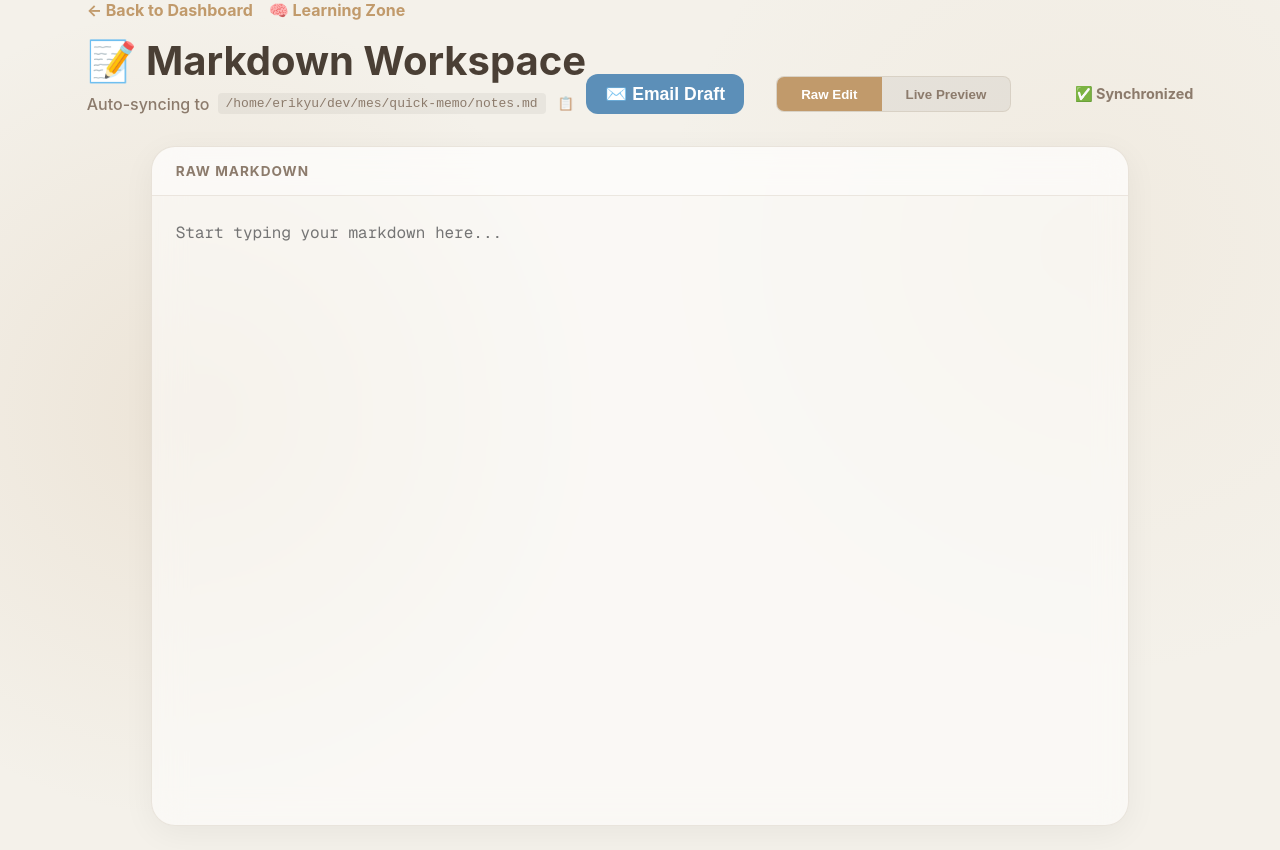
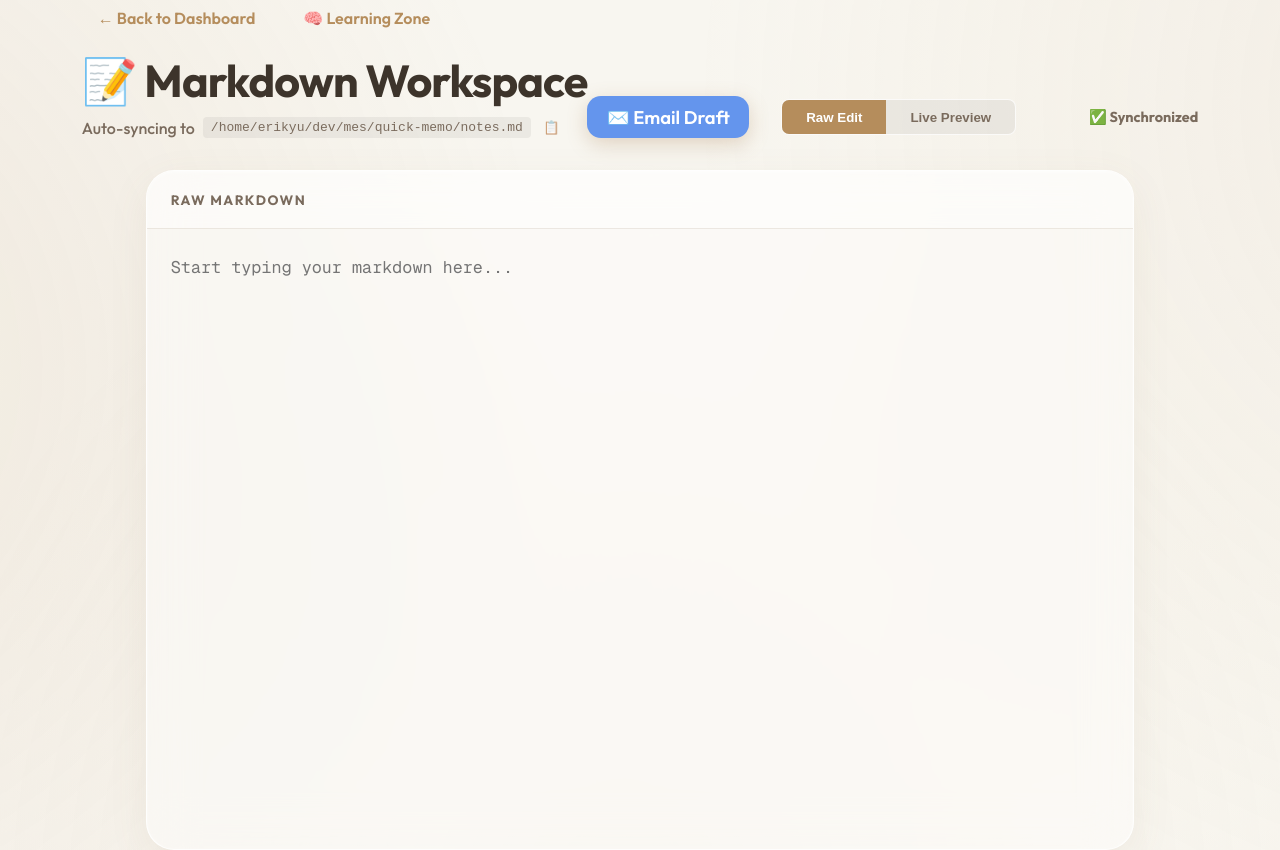
Before and after one commit to sinoyuhanxiao/quick-memo, a Next.js app in the folder web/: page /markdown in a window 1280 px wide. Before the commit the page ends 826 px from the top, so only its background shows below. Built offline with nearby package versions, Linux system fonts and the light colour scheme.

Commit message:
style: Premium UI overhaul with animated gradients, deep glassmorphism, Outfit font, and micro-animations

```diff
--- a/web/app/dashboard/page.js
+++ b/web/app/dashboard/page.js
@@ -152,12 +152,12 @@ export default function Dashboard() {
       ) : (
         Object.entries(grouped)
           .filter(([cat]) => filterCategory === 'All' || cat === filterCategory)
-          .map(([cat, items]) => {
+          .map(([cat, items], index) => {
           const activeItems = items.filter(i => !i.is_completed);
           const completedItems = items.filter(i => i.is_completed);
 
           return (
-            <div key={cat} className="glass-panel" style={{ padding: '1.5rem', marginBottom: '1.5rem' }}>
+            <div key={cat} className="glass-panel animate-in" style={{ padding: '1.5rem', marginBottom: '1.5rem', animationDelay: `${index * 0.1}s` }}>
               <h2 style={{ color: 'var(--accent-color)', marginBottom: '1rem' }}>{cat} <span style={{fontSize:'0.9rem', color:'var(--text-secondary)'}}>({activeItems.length})</span></h2>
 
               <div className="todo-list">
--- a/web/app/globals.css
+++ b/web/app/globals.css
@@ -1,18 +1,17 @@
 :root {
-  --bg-color: #f4f1ea;
-  --text-primary: #4a3f35;
-  --text-secondary: #8c7b6c;
-  --glass-bg: rgba(255, 255, 255, 0.5);
-  --glass-border: rgba(139, 115, 85, 0.15);
-  --accent-color: #c19a6b;
-  --accent-hover: #a88157;
+  --bg-color: #f8f6f0;
+  --text-primary: #3d342b;
+  --text-secondary: #7a6b5d;
+  --glass-bg: rgba(255, 255, 255, 0.45);
+  --glass-border: rgba(255, 255, 255, 0.8);
+  --accent-color: #b58d5c;
+  --accent-hover: #9e794c;
   --success-color: #10b981;
-  --priority-1: #5c8fb8; /* Muted blue */
-  --priority-2: #6eb58f; /* Muted green */
-  --priority-3: #d1ab64; /* Khaki/gold */
-  --priority-4: #d8895b; /* Muted orange */
-  --priority-5: #c95a5a; /* Muted red */
-  font-family: 'Inter', -apple-system, BlinkMacSystemFont, 'Segoe UI', Roboto, Oxygen, Ubuntu, Cantarell, 'Open Sans', 'Helvetica Neue', sans-serif;
+  --priority-1: #6495ED; /* Cornflower Blue */
+  --priority-2: #3CB371; /* Medium Sea Green */
+  --priority-3: #DAA520; /* Goldenrod */
+  --priority-4: #FF8C00; /* Dark Orange */
+  --priority-5: #CD5C5C; /* Indian Red */
 }
 
 * {
@@ -29,10 +28,40 @@ body {
   flex-direction: column;
   align-items: center;
   justify-content: center;
-  background-image:
+  font-family: var(--font-outfit), -apple-system, BlinkMacSystemFont, 'Segoe UI', Roboto, Helvetica, Arial, sans-serif;
+  overflow-x: hidden;
+  position: relative;
+}
+
+/* Dynamic Animated Background Gradient */
+body::before {
+  content: "";
+  position: fixed;
+  top: -50%;
+  left: -50%;
+  width: 200%;
+  height: 200%;
+  background:
     radial-gradient(circle at 15% 50%, rgba(193, 154, 107, 0.15), transparent 35%),
-    radial-gradient(circle at 85% 30%, rgba(210, 180, 140, 0.1), transparent 35%);
-  overflow-x: hidden;
+    radial-gradient(circle at 85% 30%, rgba(210, 180, 140, 0.12), transparent 35%),
+    radial-gradient(circle at 50% 80%, rgba(230, 210, 180, 0.1), transparent 40%);
+  z-index: -1;
+  animation: gradientFlow 25s ease-in-out infinite alternate;
+}
+
+@keyframes gradientFlow {
+  0% { transform: rotate(0deg) scale(1); }
+  50% { transform: rotate(5deg) scale(1.05); }
+  100% { transform: rotate(-5deg) scale(1); }
+}
+
+@keyframes fadeSlideIn {
+  0% { opacity: 0; transform: translateY(20px); }
+  100% { opacity: 1; transform: translateY(0); }
+}
+
+.animate-in {
+  animation: fadeSlideIn 0.6s cubic-bezier(0.16, 1, 0.3, 1) forwards;
 }
 
 .container {
@@ -42,21 +71,30 @@ body {
   display: flex;
   flex-direction: column;
   gap: 2rem;
+  z-index: 1;
 }
 
-/* Glassmorphism Panel */
+/* Premium Glassmorphism Panel */
 .glass-panel {
   background: var(--glass-bg);
-  backdrop-filter: blur(16px);
-  -webkit-backdrop-filter: blur(16px);
+  backdrop-filter: blur(24px);
+  -webkit-backdrop-filter: blur(24px);
   border: 1px solid var(--glass-border);
-  border-radius: 24px;
-  padding: 2rem;
-  box-shadow: 0 8px 32px 0 rgba(0, 0, 0, 0.05);
+  border-radius: 28px;
+  padding: 2.5rem;
+  box-shadow:
+    0 12px 40px rgba(139, 115, 85, 0.08),
+    0 1px 3px rgba(255, 255, 255, 0.6) inset;
   display: flex;
   flex-direction: column;
-  gap: 1.5rem;
-  transition: transform 0.3s ease, box-shadow 0.3s ease;
+  gap: 1.8rem;
+  transition: transform 0.4s cubic-bezier(0.16, 1, 0.3, 1), box-shadow 0.4s cubic-bezier(0.16, 1, 0.3, 1);
+}
+
+.glass-panel:hover {
+  box-shadow:
+    0 16px 50px rgba(139, 115, 85, 0.12),
+    0 1px 3px rgba(255, 255, 255, 0.8) inset;
 }
 
 /* Text Input */
@@ -64,16 +102,19 @@ body {
   width: 100%;
   background: transparent;
   border: none;
-  border-bottom: 2px solid var(--glass-border);
+  border-bottom: 2px solid rgba(139, 115, 85, 0.15);
   color: var(--text-primary);
-  font-size: 1.5rem;
-  padding: 0.5rem 0;
+  font-size: 1.6rem;
+  padding: 0.8rem 0;
   outline: none;
   transition: border-color 0.3s ease;
   resize: none;
+  font-family: inherit;
+  font-weight: 500;
 }
 .memo-input::placeholder {
-  color: var(--text-secondary);
+  color: rgba(139, 115, 85, 0.4);
+  font-weight: 400;
 }
 .memo-input:focus {
   border-bottom-color: var(--accent-color);
@@ -82,59 +123,65 @@ body {
 /* Priority Selector */
 .priority-selector {
   display: flex;
-  gap: 0.75rem;
+  gap: 0.8rem;
   justify-content: space-between;
 }
 .priority-btn {
   flex: 1;
-  background: rgba(0, 0, 0, 0.03);
-  border: 1px solid var(--glass-border);
+  background: rgba(255, 255, 255, 0.3);
+  border: 1px solid rgba(255, 255, 255, 0.6);
   color: var(--text-secondary);
   padding: 1rem 0;
-  border-radius: 12px;
-  font-size: 1.2rem;
+  border-radius: 14px;
+  font-size: 1.25rem;
   font-weight: 600;
   cursor: pointer;
-  transition: all 0.2s ease;
+  transition: all 0.25s cubic-bezier(0.16, 1, 0.3, 1);
   display: flex;
   align-items: center;
   justify-content: center;
+  font-family: inherit;
+  box-shadow: 0 2px 8px rgba(0,0,0,0.02);
 }
 .priority-btn:hover {
+  transform: translateY(-3px);
+  background: rgba(255, 255, 255, 0.6);
+  box-shadow: 0 6px 16px rgba(0,0,0,0.04);
+}
+.priority-btn.selected {
   transform: translateY(-2px);
-  background: rgba(0, 0, 0, 0.06);
 }
-.priority-btn.selected[data-val="1"] { background: var(--priority-1); color: #fff; border-color: var(--priority-1); box-shadow: 0 0 15px rgba(59, 130, 246, 0.3); }
-.priority-btn.selected[data-val="2"] { background: var(--priority-2); color: #fff; border-color: var(--priority-2); box-shadow: 0 0 15px rgba(16, 185, 129, 0.3); }
-.priority-btn.selected[data-val="3"] { background: var(--priority-3); color: #fff; border-color: var(--priority-3); box-shadow: 0 0 15px rgba(245, 158, 11, 0.3); }
-.priority-btn.selected[data-val="4"] { background: var(--priority-4); color: #fff; border-color: var(--priority-4); box-shadow: 0 0 15px rgba(249, 115, 22, 0.3); }
-.priority-btn.selected[data-val="5"] { background: var(--priority-5); color: #fff; border-color: var(--priority-5); box-shadow: 0 0 15px rgba(239, 68, 68, 0.3); }
+.priority-btn.selected[data-val="1"] { background: var(--priority-1); color: #fff; border-color: var(--priority-1); box-shadow: 0 6px 20px rgba(100, 149, 237, 0.35); }
+.priority-btn.selected[data-val="2"] { background: var(--priority-2); color: #fff; border-color: var(--priority-2); box-shadow: 0 6px 20px rgba(60, 179, 113, 0.35); }
+.priority-btn.selected[data-val="3"] { background: var(--priority-3); color: #fff; border-color: var(--priority-3); box-shadow: 0 6px 20px rgba(218, 165, 32, 0.35); }
+.priority-btn.selected[data-val="4"] { background: var(--priority-4); color: #fff; border-color: var(--priority-4); box-shadow: 0 6px 20px rgba(255, 140, 0, 0.35); }
+.priority-btn.selected[data-val="5"] { background: var(--priority-5); color: #fff; border-color: var(--priority-5); box-shadow: 0 6px 20px rgba(205, 92, 92, 0.35); }
 
 /* Submit Button */
 .submit-btn {
-  background: var(--accent-color);
+  background: linear-gradient(135deg, #c19a6b, #a88157);
   color: white;
   border: none;
-  padding: 1rem;
-  border-radius: 12px;
-  font-size: 1.1rem;
+  padding: 1.2rem;
+  border-radius: 14px;
+  font-size: 1.15rem;
   font-weight: 600;
   cursor: pointer;
-  transition: all 0.2s ease;
-  margin-top: 1rem;
+  transition: all 0.3s cubic-bezier(0.16, 1, 0.3, 1);
+  margin-top: 0.5rem;
+  font-family: inherit;
+  box-shadow: 0 6px 20px rgba(168, 129, 87, 0.3);
 }
 .submit-btn:hover:not(:disabled) {
-  background: var(--accent-hover);
-  transform: translateY(-2px);
-  box-shadow: 0 4px 20px rgba(79, 70, 229, 0.3);
+  transform: translateY(-2px) scale(1.01);
+  box-shadow: 0 10px 25px rgba(168, 129, 87, 0.4);
 }
 .submit-btn:active:not(:disabled) {
-  transform: translateY(0);
+  transform: translateY(1px);
 }
-
 .submit-btn:disabled {
-  background: rgba(0, 0, 0, 0.05);
-  color: var(--text-secondary);
+  background: rgba(139, 115, 85, 0.1);
+  color: rgba(139, 115, 85, 0.4);
   cursor: not-allowed;
   transform: none;
   box-shadow: none;
@@ -143,114 +190,106 @@ body {
 /* Status message */
 .status-msg {
   text-align: center;
-  font-size: 0.9rem;
+  font-size: 0.95rem;
   min-height: 1.5em;
   opacity: 0;
   transition: opacity 0.3s ease;
   margin-top: -0.5rem;
+  font-weight: 500;
 }
-.status-msg.show {
-  opacity: 1;
-}
+.status-msg.show { opacity: 1; }
 .status-msg.success { color: var(--success-color); }
 .status-msg.error { color: var(--priority-5); }
 
-/* Markdown Editor specific styles */
-.md-split-pane {
+/* Custom Checkbox */
+.todo-checkbox {
+  appearance: none;
+  -webkit-appearance: none;
+  width: 22px;
+  height: 22px;
+  border: 2px solid rgba(139, 115, 85, 0.3);
+  border-radius: 6px;
+  background: rgba(255, 255, 255, 0.5);
+  cursor: pointer;
   display: flex;
-  gap: 2rem;
-  width: 100%;
-  max-width: 100%;
-  height: 85vh;
-  padding: 0 4rem;
+  align-items: center;
+  justify-content: center;
+  transition: all 0.2s ease;
+  position: relative;
 }
-.md-pane {
-  flex: 1;
-  display: flex;
-  flex-direction: column;
+.todo-checkbox:hover {
+  border-color: var(--accent-color);
+  background: rgba(255, 255, 255, 0.8);
 }
-.md-pane-header {
-  padding: 1rem 1.5rem;
-  border-bottom: 1px solid var(--glass-border);
+.todo-checkbox:checked {
+  background: var(--accent-color);
+  border-color: var(--accent-color);
+}
+.todo-checkbox:checked::after {
+  content: "✓";
+  color: white;
+  font-size: 14px;
   font-weight: bold;
-  color: var(--text-secondary);
-  text-transform: uppercase;
-  letter-spacing: 1px;
-  font-size: 0.85rem;
-  background: rgba(255,255,255,0.4);
-  border-top-left-radius: 24px;
-  border-top-right-radius: 24px;
-}
-.md-textarea {
-  flex: 1;
-  background: transparent;
-  border: none;
-  padding: 1.5rem;
-  font-family: 'Geist Mono', monospace;
-  font-size: 1rem;
-  line-height: 1.6;
-  color: var(--text-primary);
-  resize: none;
-  outline: none;
-}
-.md-preview {
-  flex: 1;
-  padding: 1.5rem;
-  overflow-y: auto;
-  font-size: 1.05rem;
-  line-height: 1.7;
+  position: absolute;
 }
 
-/* Markdown Formatting rendering */
-.md-preview h1, .md-preview h2, .md-preview h3 {
-  color: var(--text-primary);
-  margin-top: 1.5rem;
-  margin-bottom: 0.75rem;
+/* Shared Classes */
+.page-container { padding: 3rem 2rem; min-height: 100vh; display: flex; flex-direction: column; align-items: center; z-index: 1; position: relative;}
+.page-container-narrow { max-width: 800px; margin: 0 auto; width: 100%; z-index: 1; position: relative;}
+.page-header { width: 100%; display: flex; justify-content: space-between; align-items: flex-end; margin-bottom: 2rem; }
+.page-title { font-size: 2.8rem; margin: 0; display: flex; align-items: center; gap: 0.8rem; font-weight: 700; letter-spacing: -0.02em; }
+.nav-links { display: flex; gap: 1rem; align-items: center; }
+.nav-link { color: var(--accent-color); text-decoration: none; font-weight: 600; padding: 0.5rem 1rem; border-radius: 8px; transition: background 0.2s; }
+.nav-link:hover { background: rgba(181, 141, 92, 0.1); }
+.nav-link-btn { text-decoration: none; background: transparent; color: var(--accent-color); border: 2px solid var(--accent-color); padding: 0.5rem 1.2rem; border-radius: 10px; font-weight: 600; transition: all 0.2s; }
+.nav-link-btn:hover { background: var(--accent-color); color: white; }
+
+/* Dashboard List Components */
+.dashboard-header { display: flex; justify-content: space-between; align-items: center; margin-bottom: 1.5rem; border-bottom: 1px solid rgba(139, 115, 85, 0.15); padding-bottom: 1.5rem; }
+.dashboard-controls { display: flex; gap: 1rem; align-items: center; }
+.sort-select { padding: 0.6rem 1rem; border-radius: 10px; background: rgba(255,255,255,0.6); border: 1px solid var(--glass-border); color: var(--text-primary); outline: none; font-family: inherit; font-weight: 500; cursor: pointer; transition: all 0.2s; }
+.sort-select:hover { background: rgba(255,255,255,0.9); }
+.todo-list { display: flex; flex-direction: column; gap: 1rem; }
+.todo-row {
+  display: flex;
+  justify-content: space-between;
+  align-items: center;
+  padding: 1.2rem 1.5rem;
+  background: rgba(255, 255, 255, 0.4);
+  border-radius: 16px;
+  border: 1px solid rgba(255,255,255,0.8);
+  transition: all 0.3s cubic-bezier(0.16, 1, 0.3, 1);
+  box-shadow: 0 4px 15px rgba(139, 115, 85, 0.03);
 }
-.md-preview h1 { font-size: 2.2rem; border-bottom: 2px solid var(--glass-border); padding-bottom: 0.3rem; }
-.md-preview h2 { font-size: 1.8rem; }
-.md-preview h3 { font-size: 1.4rem; }
-.md-preview p { margin-bottom: 1rem; }
-.md-preview ul { margin-left: 1.5rem; margin-bottom: 1rem; list-style-type: disc; }
-.md-preview ol { margin-left: 1.5rem; margin-bottom: 1rem; list-style-type: decimal; }
-.md-preview li { margin-bottom: 0.4rem; }
-.md-preview code { background: rgba(0,0,0,0.05); padding: 0.2rem 0.4rem; border-radius: 4px; font-family: monospace; font-size: 0.9em; }
-.md-preview pre { background: rgba(0,0,0,0.03); padding: 1rem; border-radius: 8px; overflow-x: auto; margin-bottom: 1rem; }
-.md-preview pre code { background: transparent; padding: 0; }
-.md-preview blockquote { border-left: 4px solid var(--accent-color); padding-left: 1rem; color: var(--text-secondary); font-style: italic; margin-bottom: 1rem; }
-.md-preview a { color: var(--priority-1); text-decoration: none; }
-.md-preview a:hover { text-decoration: underline; }
+.todo-row:hover {
+  transform: translateY(-2px);
+  background: rgba(255, 255, 255, 0.6);
+  box-shadow: 0 8px 25px rgba(139, 115, 85, 0.08);
+}
+.todo-content-wrapper { display: flex; align-items: center; gap: 1.2rem; flex: 1; min-width: 0; }
+.todo-input { flex: 1; background: transparent; border: none; border-bottom: 2px solid var(--accent-color); color: var(--text-primary); font-size: 1.15rem; outline: none; font-family: inherit; padding-bottom: 0.2rem;}
+.todo-text { font-size: 1.15rem; word-break: break-word; flex: 1; font-weight: 500;}
+.todo-actions { display: flex; align-items: center; gap: 0.8rem; margin-left: 1.5rem; }
+.todo-priority-badge { padding: 0.3rem 0.8rem; border-radius: 20px; font-size: 0.85rem; color: #fff; font-weight: 700; letter-spacing: 0.02em; }
+.todo-delete-btn { background: transparent; border: none; color: var(--priority-5); cursor: pointer; font-size: 1.3rem; padding: 0.3rem; opacity: 0.6; border-radius: 8px; transition: all 0.2s;}
+.todo-delete-btn:hover { opacity: 1; background: rgba(205, 92, 92, 0.1); }
 
-/* Structural & Shared Classes */
-.page-container { padding: 2rem; min-height: 100vh; display: flex; flex-direction: column; align-items: center; }
-.page-container-narrow { max-width: 800px; margin: 0 auto; width: 100%; }
-.page-header { width: 100%; display: flex; justify-content: space-between; align-items: flex-end; margin-bottom: 2rem; }
-.page-title { font-size: 2.5rem; margin: 0; display: flex; align-items: center; gap: 0.8rem; }
-.nav-links { display: flex; gap: 1rem; align-items: center; }
-.nav-link { color: var(--accent-color); text-decoration: none; font-weight: bold; }
-.nav-link-btn { text-decoration: none; background: transparent; color: var(--accent-color); border: 1px solid var(--accent-color); }
+/* Learning / Markdown Overrides */
+.md-split-pane { display: flex; gap: 2rem; width: 100%; max-width: 100%; height: 85vh; padding: 0 4rem; z-index: 1;}
+.md-pane { flex: 1; display: flex; flex-direction: column; }
+.md-pane-header { padding: 1.2rem 1.5rem; border-bottom: 1px solid rgba(139,115,85,0.15); font-weight: 700; color: var(--text-secondary); text-transform: uppercase; letter-spacing: 1.5px; font-size: 0.85rem; background: rgba(255,255,255,0.4); border-top-left-radius: 28px; border-top-right-radius: 28px; }
+.md-textarea { flex: 1; background: transparent; border: none; padding: 1.5rem; font-family: var(--font-geist-mono), monospace; font-size: 1.05rem; line-height: 1.7; color: var(--text-primary); resize: none; outline: none; }
+.md-preview { flex: 1; padding: 2rem; overflow-y: auto; font-size: 1.1rem; line-height: 1.8; }
+.md-preview h1 { font-size: 2.4rem; border-bottom: 2px solid rgba(139,115,85,0.15); padding-bottom: 0.5rem; margin-top: 1.5rem; margin-bottom: 1rem; font-weight: 700;}
+.md-preview h2 { font-size: 1.8rem; margin-top: 1.5rem; margin-bottom: 0.8rem; font-weight: 600;}
+.md-preview code { background: rgba(139,115,85,0.08); padding: 0.2rem 0.5rem; border-radius: 6px; font-family: var(--font-geist-mono); font-size: 0.9em; }
+.md-preview pre { background: rgba(255,255,255,0.5); border: 1px solid var(--glass-border); padding: 1.5rem; border-radius: 12px; overflow-x: auto; margin-bottom: 1.5rem; box-shadow: inset 0 2px 4px rgba(0,0,0,0.02);}
+.md-preview blockquote { border-left: 4px solid var(--accent-color); padding-left: 1.2rem; color: var(--text-secondary); font-style: italic; background: rgba(181, 141, 92, 0.05); padding: 1rem 1rem 1rem 1.2rem; border-radius: 0 12px 12px 0; margin-bottom: 1.5rem;}
+.md-preview a { color: var(--accent-color); text-decoration: none; font-weight: 500; border-bottom: 1px dashed var(--accent-color); padding-bottom: 1px; transition: border 0.2s;}
+.md-preview a:hover { border-bottom-style: solid; }
 
-/* Learning Zone Classes */
-.learning-input-form { display: flex; flex-direction: column; gap: 1rem; }
-.learning-textarea { padding: 1rem; border-radius: 12px; border: 1px solid var(--glass-border); background: rgba(255,255,255,0.5); color: var(--text-primary); min-height: 100px; resize: vertical; font-size: 1rem; outline: none; }
-.learning-list { display: flex; flex-direction: column; gap: 2rem; }
-.learning-date-group { padding: 1.5rem; }
-.learning-date-title { font-size: 1.2rem; color: var(--accent-color); border-bottom: 2px solid var(--glass-border); padding-bottom: 0.5rem; margin-bottom: 1rem; margin-top: 0; }
-.learning-items { display: flex; flex-direction: column; gap: 0.8rem; }
-.learning-item { display: flex; justify-content: space-between; align-items: flex-start; padding: 0.8rem 1rem; background: rgba(255,255,255,0.3); border-radius: 8px; border: 1px solid var(--glass-border); }
-.learning-content { font-size: 1.05rem; line-height: 1.5; white-space: pre-wrap; }
-.learning-delete-btn { background: transparent; border: none; color: var(--priority-5); cursor: pointer; font-size: 1rem; opacity: 0.5; margin-left: 1rem; }
-
-/* Dashboard Classes */
-.dashboard-header { display: flex; justify-content: space-between; align-items: center; margin-bottom: 1rem; border-bottom: 1px solid var(--glass-border); padding-bottom: 1rem; }
-.dashboard-controls { display: flex; gap: 1rem; align-items: center; }
-.sort-select { padding: 0.4rem; border-radius: 8px; background: var(--glass-bg); border: 1px solid var(--glass-border); color: var(--text-primary); outline: none; }
-.todo-list { display: flex; flex-direction: column; gap: 1rem; }
-.todo-row { display: flex; justify-content: space-between; align-items: center; padding: 0.8rem 1rem; background: rgba(255,255,255,0.3); border-radius: 12px; border: 1px solid var(--glass-border); transition: all 0.2s ease; }
-.todo-content-wrapper { display: flex; align-items: center; gap: 1rem; flex: 1; min-width: 0; }
-.todo-checkbox { transform: scale(1.2); cursor: pointer; accent-color: var(--accent-color); }
-.todo-input { flex: 1; background: transparent; border: none; border-bottom: 1px solid var(--accent-color); color: var(--text-primary); font-size: 1.1rem; outline: none; }
-.todo-text { font-size: 1.1rem; word-break: break-word; flex: 1; }
-.todo-actions { display: flex; align-items: center; gap: 0.8rem; margin-left: 1rem; }
-.todo-priority-badge { padding: 0.2rem 0.6rem; border-radius: 20px; font-size: 0.8rem; color: #fff; font-weight: bold; }
-.todo-delete-btn { background: transparent; border: none; color: var(--priority-5); cursor: pointer; font-size: 1.2rem; padding: 0 0.2rem; opacity: 0.7; }
+/* Custom Scrollbar */
+::-webkit-scrollbar { width: 10px; height: 10px; }
+::-webkit-scrollbar-track { background: transparent; }
+::-webkit-scrollbar-thumb { background: rgba(139, 115, 85, 0.2); border-radius: 10px; border: 2px solid var(--bg-color); }
+::-webkit-scrollbar-thumb:hover { background: rgba(139, 115, 85, 0.4); }
--- a/web/app/layout.js
+++ b/web/app/layout.js
@@ -1,8 +1,8 @@
-import { Geist, Geist_Mono } from "next/font/google";
+import { Outfit, Geist_Mono } from "next/font/google";
 import "./globals.css";
 
-const geistSans = Geist({
-  variable: "--font-geist-sans",
+const outfit = Outfit({
+  variable: "--font-outfit",
   subsets: ["latin"],
 });
 
@@ -12,15 +12,15 @@ const geistMono = Geist_Mono({
 });
 
 export const metadata = {
-  title: "Quick Memo",
-  description: "Capture ideas instantly.",
+  title: "Quick Memo Dashboard",
+  description: "Capture and organize ideas instantly.",
 };
 
 export default function RootLayout({ children }) {
   return (
     <html
       lang="en"
-      className={`${geistSans.variable} ${geistMono.variable}`}
+      className={`${outfit.variable} ${geistMono.variable}`}
       suppressHydrationWarning
     >
       <body>{children}</body>
--- a/web/app/page.js
+++ b/web/app/page.js
@@ -68,7 +68,7 @@ export default function Home() {
 
   return (
     <main className="container">
-      <div className="glass-panel">
+      <div className="glass-panel animate-in">
         <textarea
           ref={inputRef}
           className="memo-input"
```
